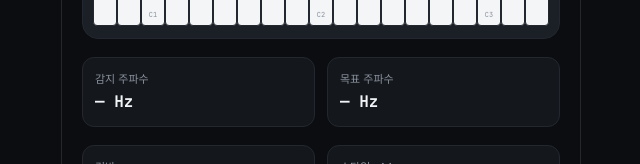
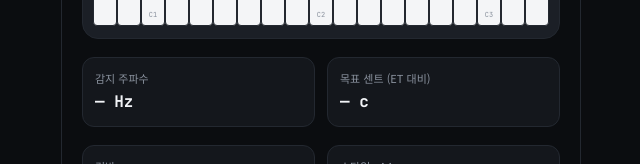
Before and after one commit to iwb0802-sketch/new-tune, a React (Vite) app in the folder packages/web/: page / in a window 1280 px wide. Shown: the part 903-1067 px from the top of the page, without its empty margins (319-959 px from the left). Built offline with nearby package versions, Linux system fonts and the light colour scheme.

Commit message:
자동 튜너: '목표 주파수'를 '목표 센트(ET 대비)'로 표시 — 건반별 스트레치 커브값 노출

```diff
--- a/packages/web/src/web/pages/index.tsx
+++ b/packages/web/src/web/pages/index.tsx
@@ -15,6 +15,7 @@ interface Reading {
   keyIndex: number;
   note: string;
   target: number;
+  targetCents: number; // 목표 건반의 ET 대비 스트레치 센트(커브값)
   cents: number;
 }
 
@@ -51,6 +52,7 @@ export default function TunerPage() {
       const keyIndex = frequencyToKey(frequency, a4);
       const point = curveRef.current[keyIndex - 1];
       const target = point?.fTuned ?? frequency;
+      const targetCents = point?.cents ?? 0;
       const rawCents = centsBetween(frequency, target);
       // Reset the smoothing when a fresh note starts (after silence or a note change)
       // so the meter snaps to the new note instead of sweeping from the old one.
@@ -67,6 +69,7 @@ export default function TunerPage() {
         keyIndex,
         note: keyToNoteName(keyIndex),
         target,
+        targetCents,
         cents: smoothCents.current,
       });
     },
@@ -173,7 +176,10 @@ export default function TunerPage() {
       {/* Detail rows */}
       <div style={{ display: "flex", gap: 12 }}>
         <Detail label="감지 주파수" value={reading ? `${reading.freq.toFixed(2)} Hz` : "— Hz"} />
-        <Detail label="목표 주파수" value={reading ? `${reading.target.toFixed(2)} Hz` : "— Hz"} />
+        <Detail
+          label="목표 센트 (ET 대비)"
+          value={reading ? `${reading.targetCents > 0 ? "+" : ""}${reading.targetCents.toFixed(1)} c` : "— c"}
+        />
       </div>
       <div style={{ display: "flex", gap: 12 }}>
         <Detail label="건반" value={reading ? `#${reading.keyIndex}` : "—"} />
```
